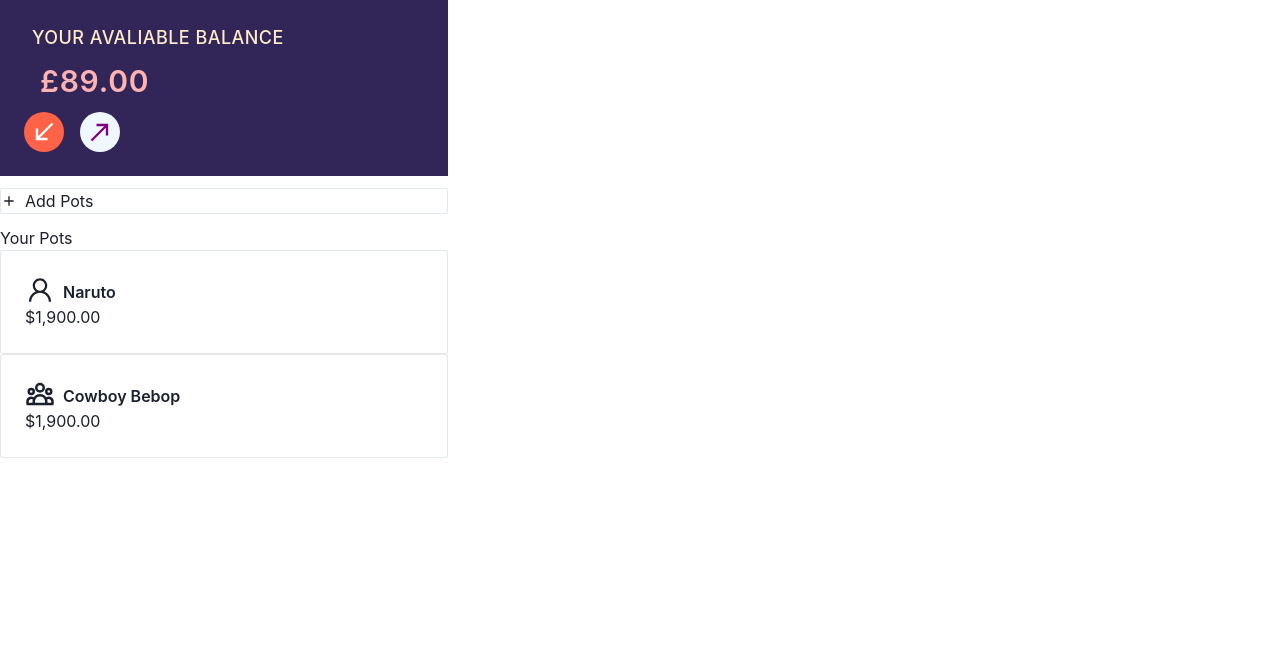
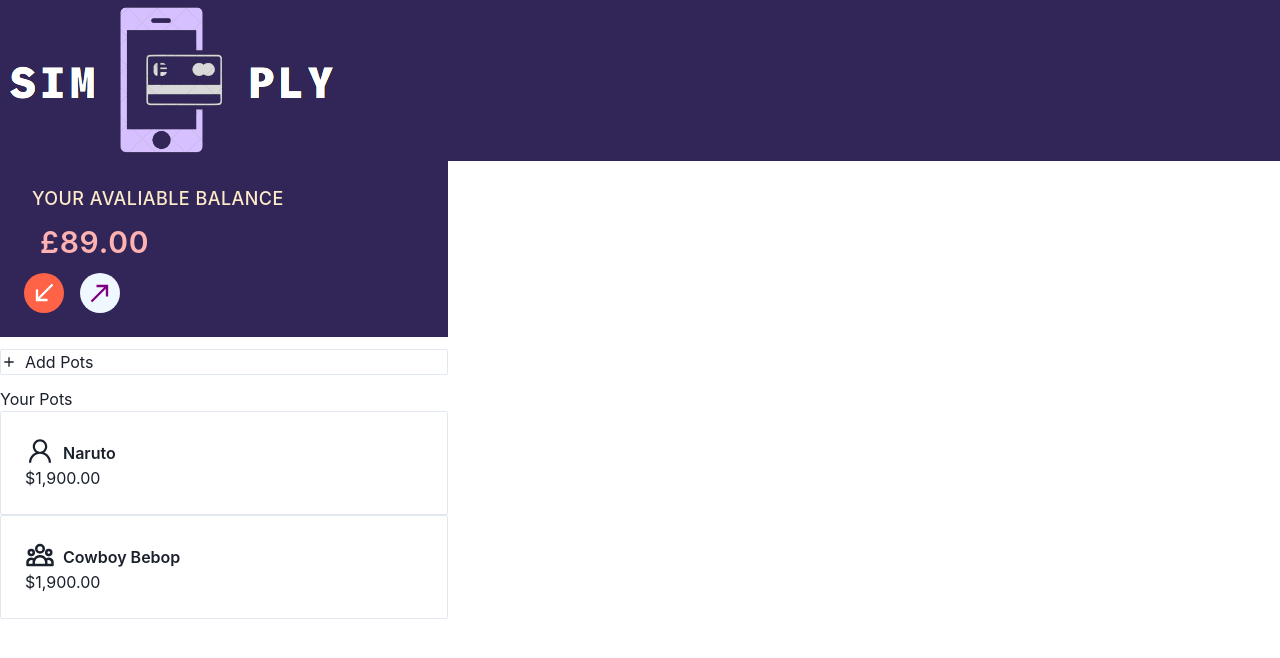
Before and after one commit to HFMIRE/sim-ply, a React (Create React App) app in the folder client/: page / in a window 1280 px wide. Shown: the top 658 px of the page. Built offline with nearby package versions, Linux system fonts and the light colour scheme.

Commit message:
Deleted style sheet, added logo

```diff
--- a/client/src/App.js
+++ b/client/src/App.js
@@ -2,7 +2,7 @@ import React from 'react';
 import { ChakraProvider, theme } from '@chakra-ui/react';
 import Homepage from './components/Homepage';
 import Layout from './components/Layout';
-import './style.css';
+
 function App() {
   return (
     <ChakraProvider theme={theme}>
--- a/client/src/components/Homepage.js
+++ b/client/src/components/Homepage.js
@@ -1,11 +1,15 @@
 import React from 'react';
-import { Box, HStack } from '@chakra-ui/react';
+import { Box, HStack , Image} from '@chakra-ui/react';
 import BalanceCard from './ui/BalanceCard';
 import { RecentsCard } from './RecentsCard';
 import { MdAdd } from 'react-icons/md';
+
 const Homepage = () => {
   return (
     <Box>
+      <Box bgColor={"purple.900"}>
+        <Image src= "/assets/sim_ply-logo-light.png" id='logo'/>
+      </Box>
       <BalanceCard />
       <Box maxW="md" borderWidth="1px" borderRadius="sm" mt={3}>
         <HStack>
```
Also changed, not shown: client/public/assets/sim_ply-logo-light.png (added), client/src/style.css (deleted).
